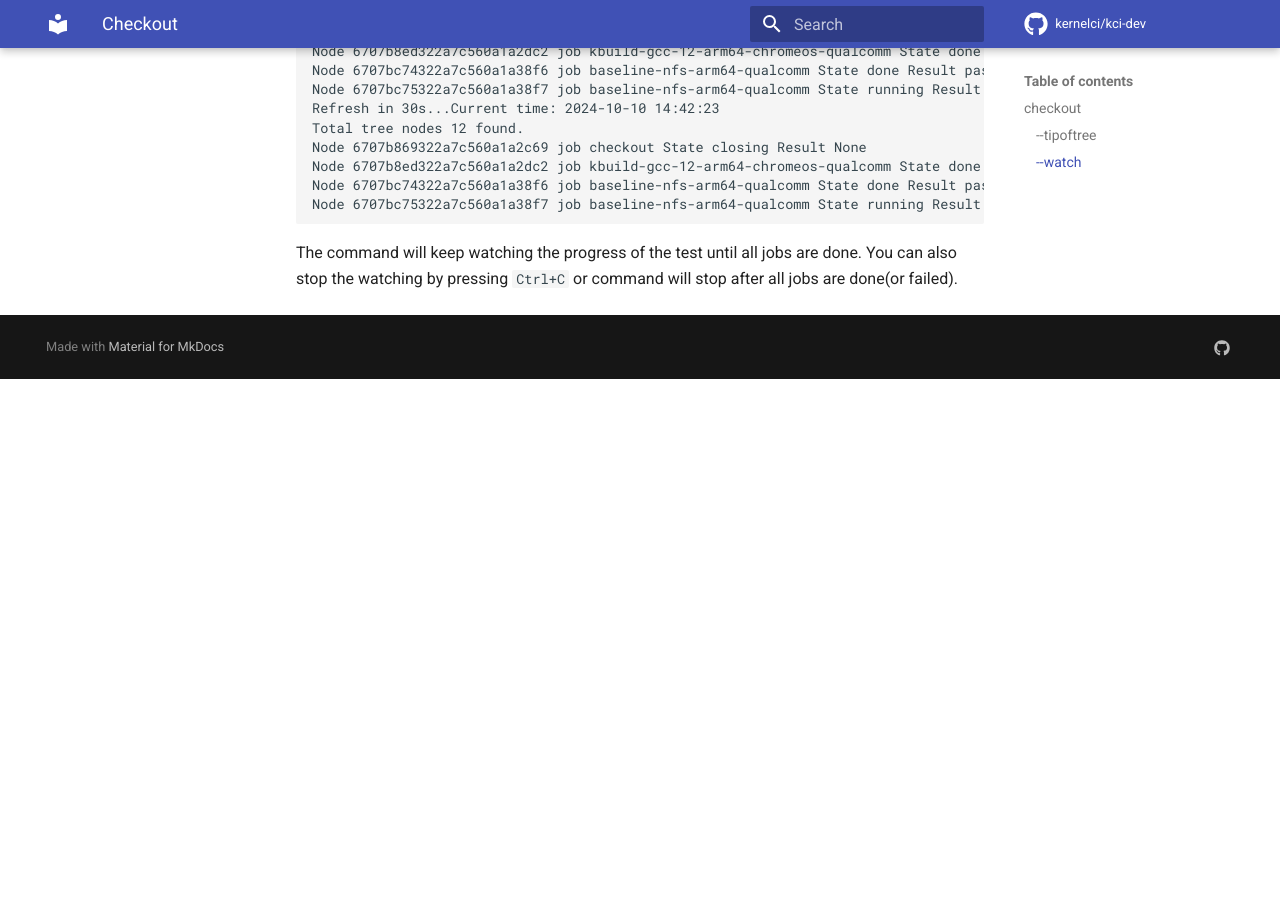
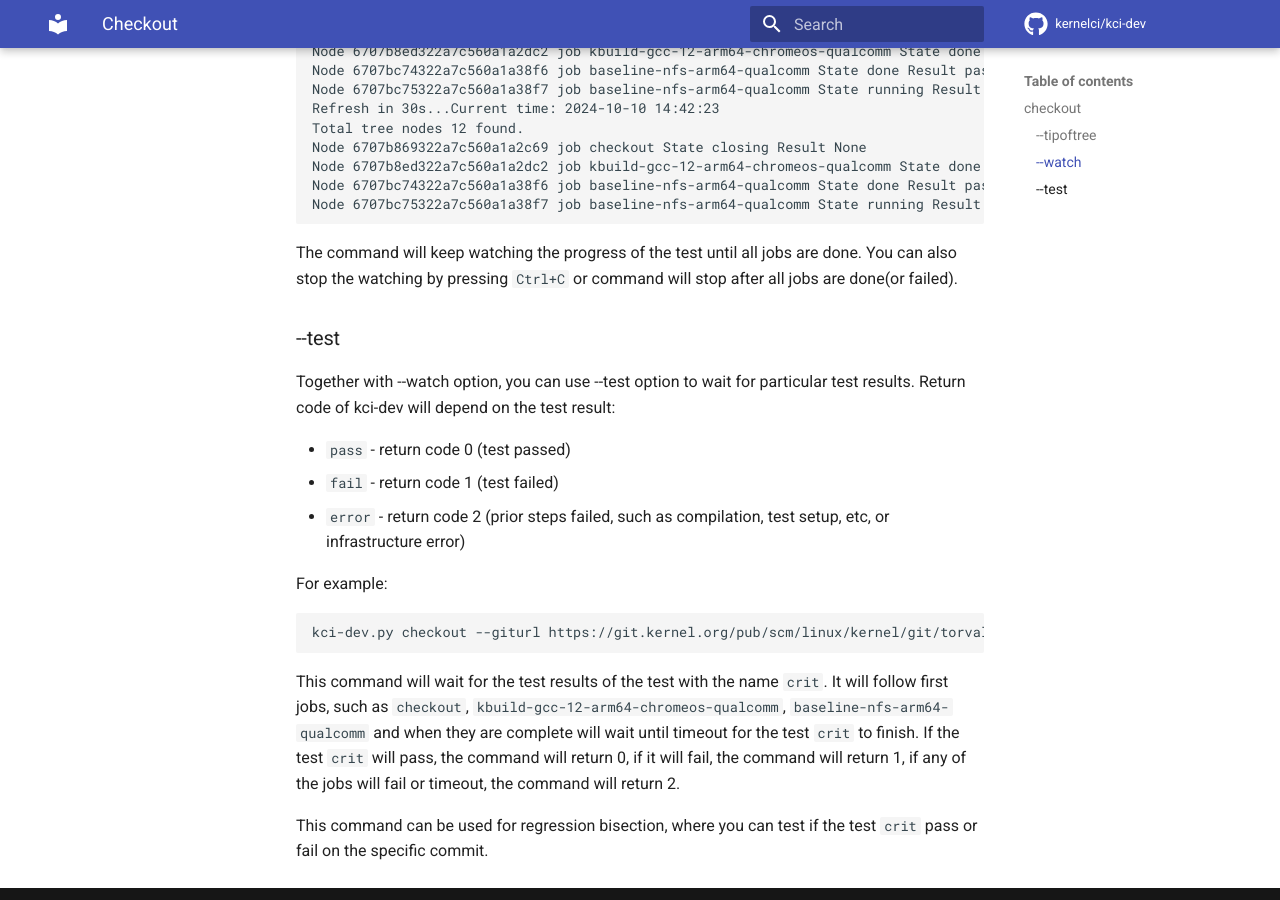
Before and after one commit to kernelci/kci-dev, an MkDocs documentation site: the page built from docs/checkout.md, in a window 1280 px wide and 900 px high, scrolled down 3165 px. Built offline with MkDocs 1.6.1 and Material for MkDocs 9.7.7, drawn with Linux system fonts in a browser that asks for light colours; comment, search, counter and statistics services are not loaded; before the commit the page ends 3544 px from its top, so only the background shows below that.

Commit message:
feat(checkout.md): Add documentation for --test option
Add documentation for --test added to checkout subcommand.

Signed-off-by: Denys Fedoryshchenko <denys.f@collabora.com>

````diff
--- a/docs/checkout.md
+++ b/docs/checkout.md
@@ -153,3 +153,20 @@ Node 6707bc75322a7c560a1a38f7 job baseline-nfs-arm64-qualcomm State running Resu
 ```
 
 The command will keep watching the progress of the test until all jobs are done. You can also stop the watching by pressing `Ctrl+C` or command will stop after all jobs are done(or failed).
+
+### --test
+
+Together with --watch option, you can use --test option to wait for particular test results. Return code of kci-dev will depend on the test result:
+
+- `pass` - return code 0 (test passed)
+- `fail` - return code 1 (test failed)
+- `error` - return code 2 (prior steps failed, such as compilation, test setup, etc, or infrastructure error)
+
+For example:
+```sh
+kci-dev.py checkout --giturl https://git.kernel.org/pub/scm/linux/kernel/git/torvalds/linux.git --branch master --tipoftree --jobfilter baseline-nfs-arm64-qualcomm --jobfilter kbuild-gcc-12-arm64-chromeos-qualcomm --platformfilter sc7180-trogdor-kingoftown --watch --test crit
+```
+
+This command will wait for the test results of the test with the name `crit`. It will follow first jobs, such as `checkout`, `kbuild-gcc-12-arm64-chromeos-qualcomm`, `baseline-nfs-arm64-qualcomm` and when they are complete will wait until timeout for the test `crit` to finish. If the test `crit` will pass, the command will return 0, if it will fail, the command will return 1, if any of the jobs will fail or timeout, the command will return 2.
+
+This command can be used for regression bisection, where you can test if the test `crit` pass or fail on the specific commit.
````
